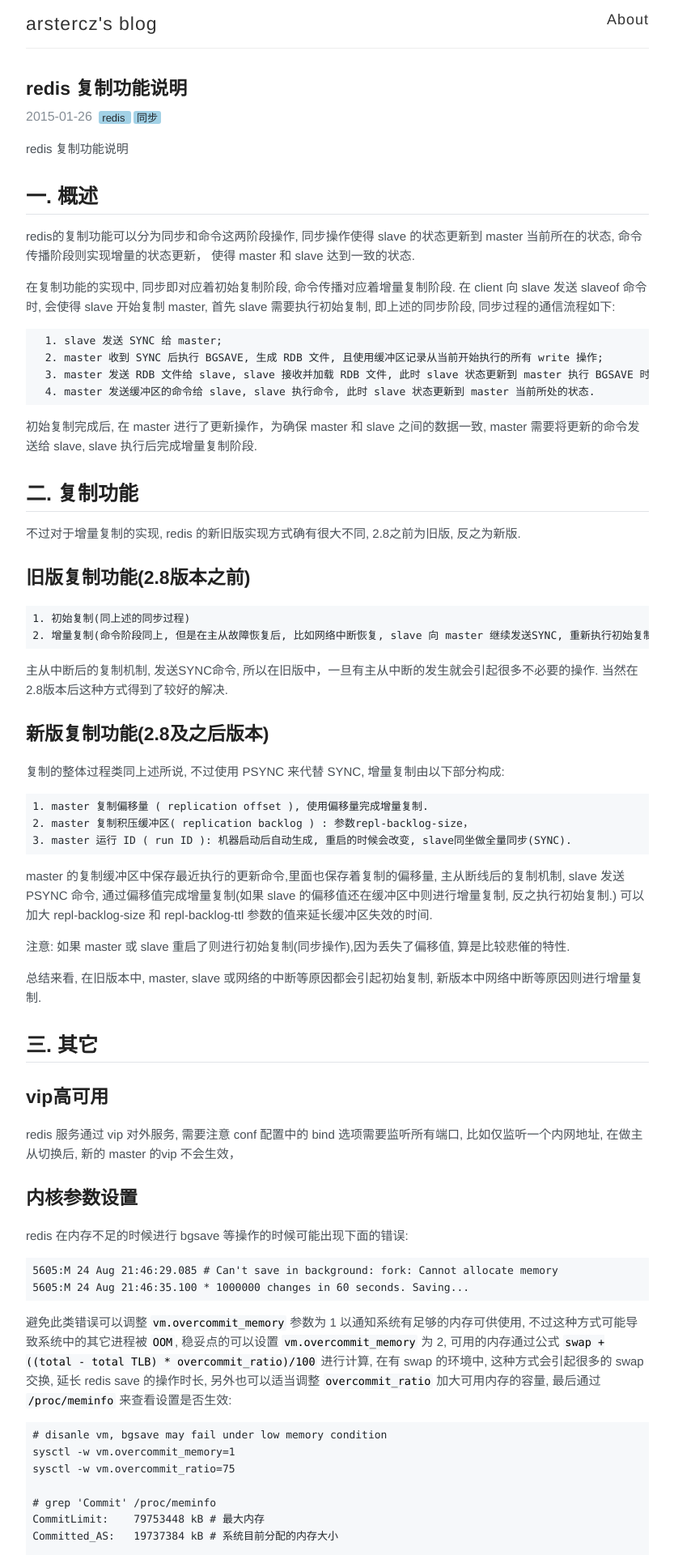
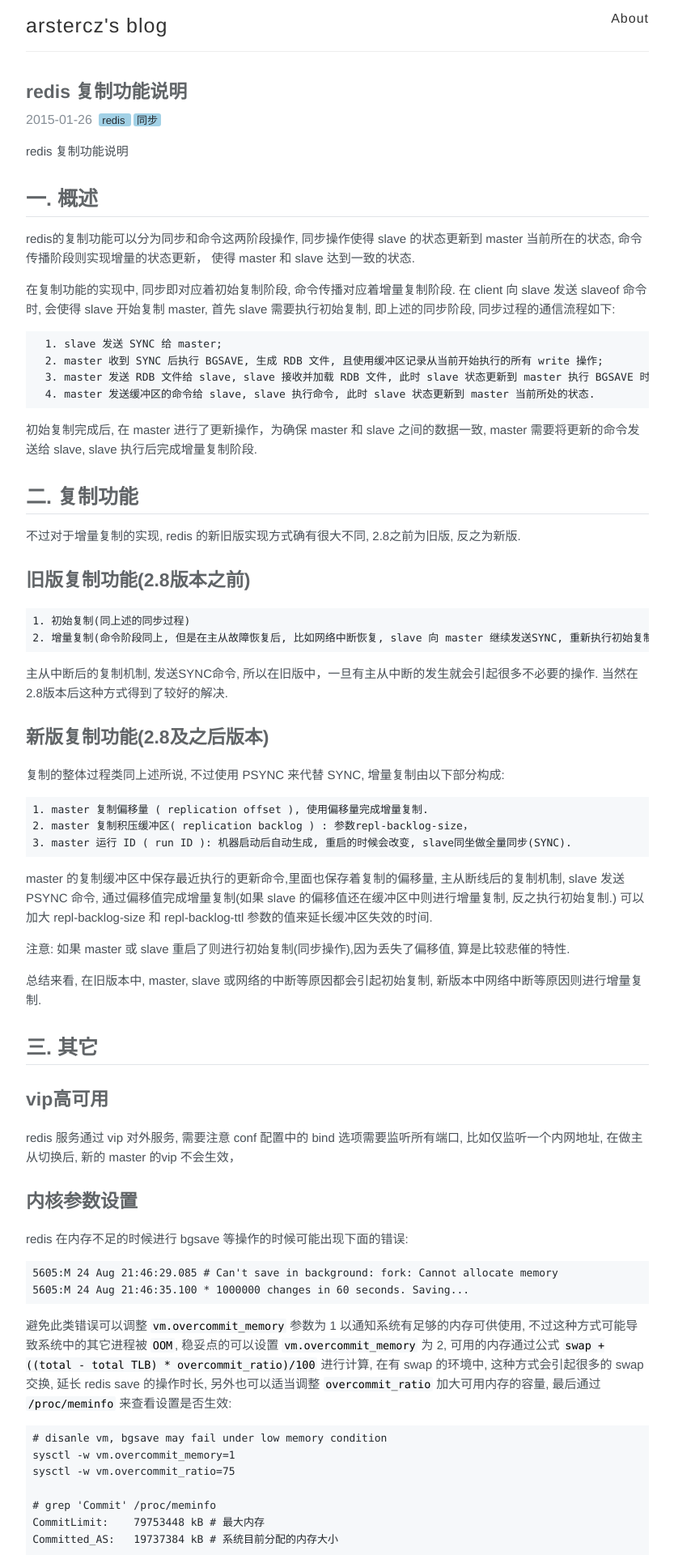
Before and after one commit to arstercz/arstercz.github.io, a Jekyll site: the page built from _posts/2015-01-26-redis-%e5%a4%8d%e5%88%b6%e5%8a%9f%e8%83%bd%e8%af%b4%e6%98%8e.md, in a window 1280 px wide. Shown: the top 1920 px of the page at 81% size, without its empty margins (223-1056 px from the left). Built offline with Jekyll 4.4.1, drawn with Linux system fonts in a browser that asks for light colours; comment, search, counter and statistics services are not loaded.

Commit message:
change header color and title size

```diff
--- a/_sass/_variables.scss
+++ b/_sass/_variables.scss
@@ -8,7 +8,7 @@
 
 // Grays
 $black: #000;
-$darkerGray: #222;
+$darkerGray: #616568;
 $darkGray: #333;
 $gray: #666;
 $lightGray: #eee;
--- a/style.scss
+++ b/style.scss
@@ -363,7 +363,7 @@
   cursor: pointer;
   font-family: $helveticaNeue;
   font-weight: 500;
-  font-size: 23px;
+  font-size: 25px;
   letter-spacing: 1px;
 }
 
@@ -371,7 +371,7 @@
   float: right;
   //margin-top: 10px; // @TODO: Vertically middle align
   font-family: $helveticaNeue;
-  font-size: 18px;
+  font-size: 16px;
 
   @include mobile {
     float: none;
```
